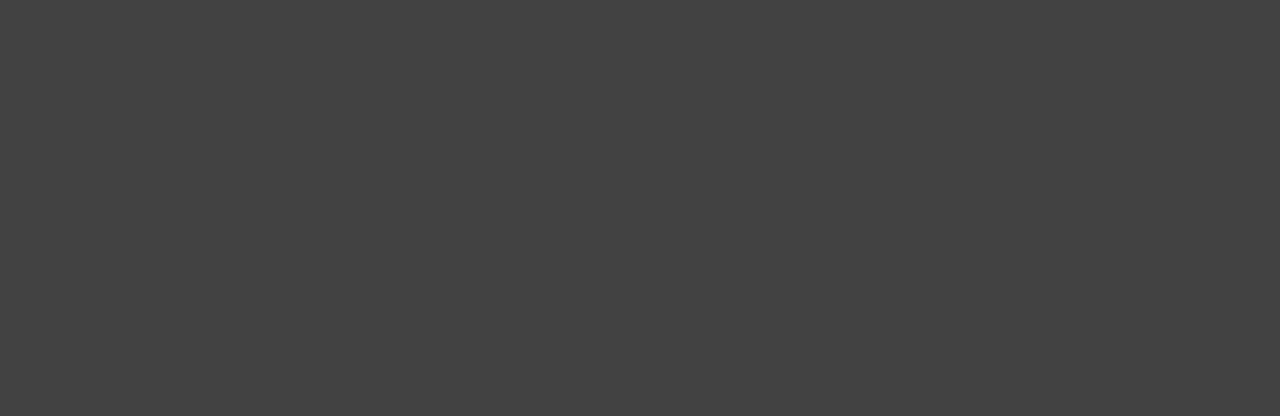
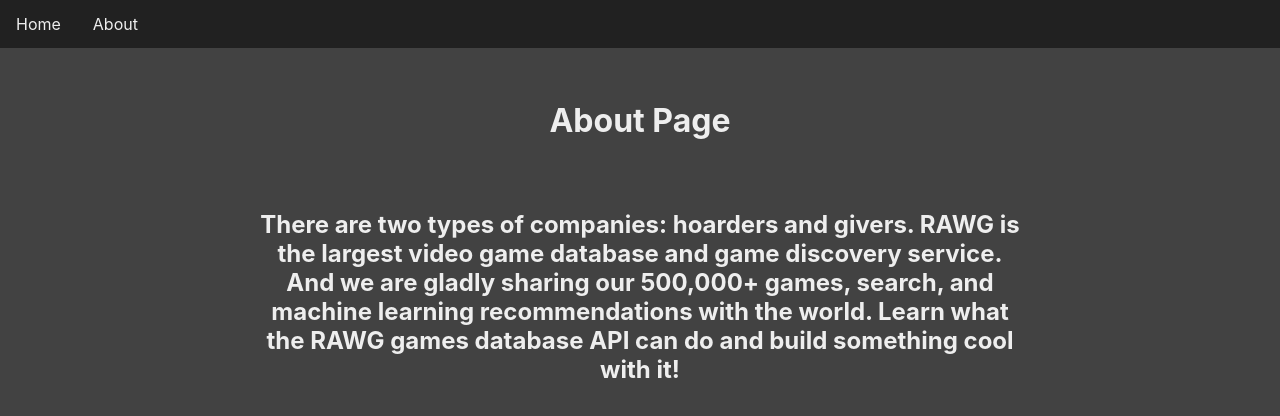
Before and after one commit to SEI-R-4-24/u4_hw_RAWG_router, a React (Vite) app: page /about in a window 1280 px wide. Shown: the top 416 px of the page. Built offline with nearby package versions, Linux system fonts and the light colour scheme; no server answers.

Commit message:
rewrite to get there

```diff
--- a/src/App.jsx
+++ b/src/App.jsx
@@ -1,10 +1,19 @@
 import './styles/App.css'
+import { Route, Routes } from 'react-router-dom'
+import Header from './components/Header'
+import Home from './pages/Home'
+import About from './pages/About'
 
 const App = () => {
-
   return (
     <div>
-
+      <Header />
+      <main>
+        <Routes>
+          <Route path="/" element={<Home />} />
+          <Route path="/about" element={<About />} />
+        </Routes>
+      </main>
     </div>
   )
 }
--- a/src/components/GameCard.jsx
+++ b/src/components/GameCard.jsx
@@ -1,12 +1,14 @@
-const GameCard = () => {
+const GameCard = (props) => {
+  // props.name, props.image, props.onClick
 
   return (
-    <div className="card game-card">
+    <div className="card game-card" onClick={props.onClick}>
       <div className="img-wrapper">
-
+        <img src={props.imgae} alt="" />
       </div>
       <div className="info-wrapper flex-col">
-
+        <h3>{props.name}</h3>
+        <p>{props.rating}</p>
       </div>
     </div>
   )
--- a/src/components/GenreCard.jsx
+++ b/src/components/GenreCard.jsx
@@ -1,12 +1,14 @@
-const GenreCard = () => {
+const GenreCard = (props) => {
+  // props.image, props.name, props.gamesCount, props.onClick
 
   return (
-    <div className="card">
+    <div className="card" onClick={props.onClick}>
       <div className="img-wrapper">
-
+        <img src={props.image} alt={props.name} />
       </div>
       <div className="info-wrapper flex-col">
-
+        <h3>{props.name}</h3>
+        <p>Game Count: {props.gamesCount}</p>
       </div>
     </div>
   )
--- a/src/components/Header.jsx
+++ b/src/components/Header.jsx
@@ -1,9 +1,11 @@
+import { Link } from 'react-router-dom'
+
 const Header = () => {
-
   return (
     <header>
       <nav>
-
+        <Link to="/">Home</Link>
+        <Link to="/about">About</Link>
       </nav>
     </header>
   )
--- a/src/components/Search.jsx
+++ b/src/components/Search.jsx
@@ -1,8 +1,17 @@
-const Search = () => {
+const Search = (props) => {
+  // props.onSubmit, props.onChange, props.value
 
   return (
-    <form>
-
+    <form onSubmit={props.onSubmit}>
+      <input
+        type="text"
+        name="search"
+        value={props.value}
+        placeholder="Search Games"
+        onChange={props.onChange}
+      >
+        <button type="submit">Search</button>
+      </input>
     </form>
   )
 }
--- /dev/null
+++ b/src/globals.js
@@ -0,0 +1 @@
+export const API_KEY = import.meta.env.VITE_RAWG_KEY
--- a/src/main.jsx
+++ b/src/main.jsx
@@ -1,5 +1,10 @@
 import React from 'react'
 import ReactDOM from 'react-dom/client'
 import App from './App.jsx'
+import { BrowserRouter } from 'react-router-dom'
 
-ReactDOM.createRoot(document.getElementById('root')).render(<App />)
+ReactDOM.createRoot(document.getElementById('root')).render(
+  <BrowserRouter>
+    <App />
+  </BrowserRouter>
+)
--- a/src/pages/About.jsx
+++ b/src/pages/About.jsx
@@ -1,8 +1,14 @@
 const About = () => {
-
   return (
-    <div>
-
+    <div class="flex-col">
+      <h1>About Page</h1>
+      <span class="about">
+        There are two types of companies: hoarders and givers. RAWG is the
+        largest video game database and game discovery service. And we are
+        gladly sharing our 500,000+ games, search, and machine learning
+        recommendations with the world. Learn what the RAWG games database API
+        can do and build something cool with it!
+      </span>
     </div>
   )
 }
--- a/src/pages/Home.jsx
+++ b/src/pages/Home.jsx
@@ -1,4 +1,9 @@
-import { useState } from 'react'
+import { useEffect, useState } from 'react'
+import Search from '../components/Search'
+import axios from 'axios'
+import GameCard from '../components/GameCard'
+import GenreCard from '../components/GenreCard'
+import { API_KEY } from '../globals'
 
 const Home = () => {
   const [genres, setGenres] = useState([])
@@ -7,29 +12,41 @@
   const [searchQuery, setSearchQuery] = useState('')
 
   const getGenres = async () => {
-
+    const response = await axios.get(
+      `https://api.rawg.io/api/genres?key=${API_KEY}`
+    )
+    setGenres(response.data.results)
   }
 
   const getSearchResults = async (e) => {
     e.preventDefault()
   }
 
-  const handleChange = (event) => {
+  const handleChange = (event) => {}
 
-  }
+  useEffect(() => {
+    getGenres()
+  }, [])
 
   return (
     <div>
       <div className="search">
         <h2>Search Results</h2>
-        <section className="search-results container-grid">
-
-        </section>
+        <section className="search-results container-grid"></section>
       </div>
       <div className="genres">
         <h2>Genres</h2>
         <section className="container-grid">
-
+          {genres.map((genre) => (
+            <div key={genre.id} className="card">
+              <div className="img-wrapper">
+                <img src={genre.image_background} alt={genre.name} />
+              </div>
+              <div className="info-wrapper flex-row">
+                <h3>{genre.name}</h3>
+              </div>
+            </div>
+          ))}
         </section>
       </div>
     </div>
--- a/src/styles/App.css
+++ b/src/styles/App.css
@@ -23,7 +23,7 @@
 header {
   background-color: #212121;
   display: flex;
-  justify-content: flex-end;
+  justify-content: flex;
   align-items: center;
   height: 3em;
 }
@@ -148,7 +148,24 @@
 
 .flex-row {
   display: flex;
+  align-items: center;
+  justify-content: center;
 }
 .space {
   justify-content: space-between;
 }
+
+.flex-col {
+  align-items: center;
+  display: flex;
+  flex-direction: column;
+  justify-content: center;
+}
+
+.about {
+  font-size: x-large;
+  font-weight: 700;
+  padding: 2em;
+  text-align: center;
+  width: 60%
+}
```
Also changed, not shown: src/pages/ViewGames.jsx (+3 -9 lines), 1 other file (tests, documents, lock files or other folders).
